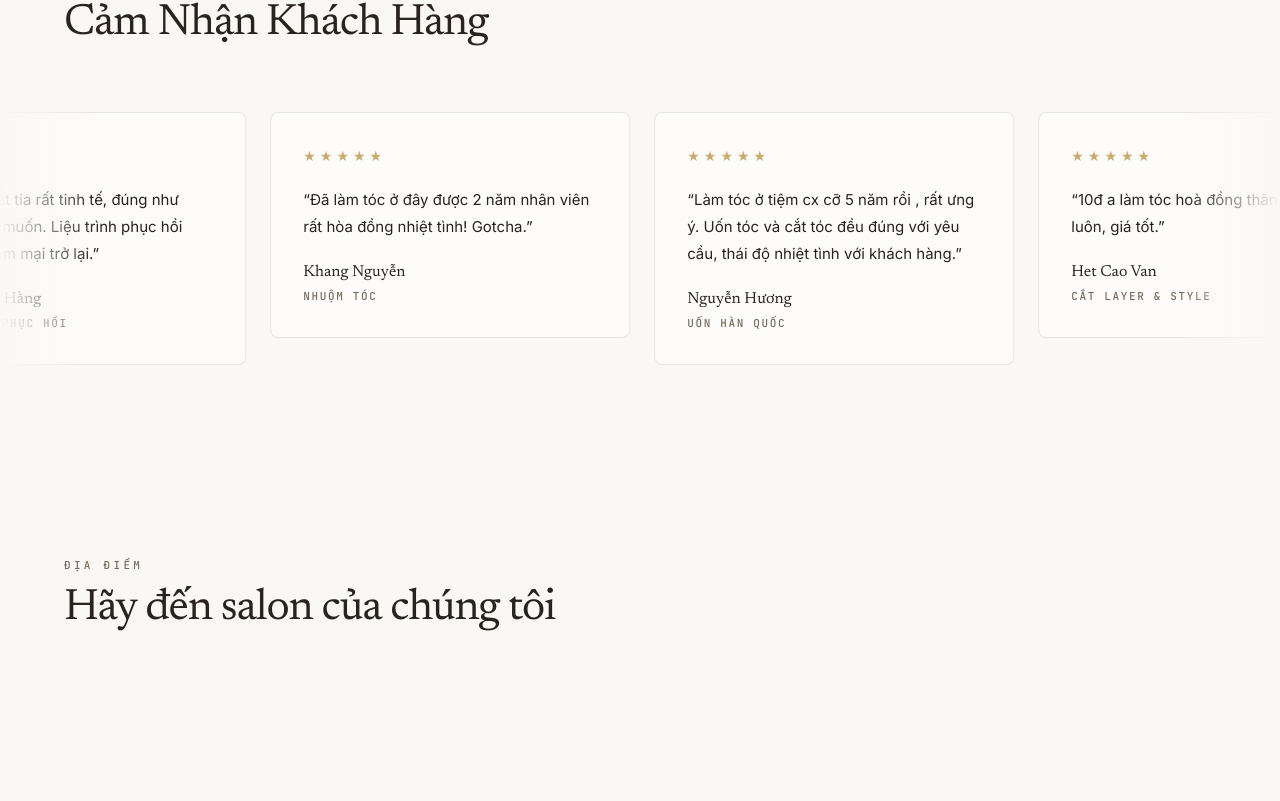
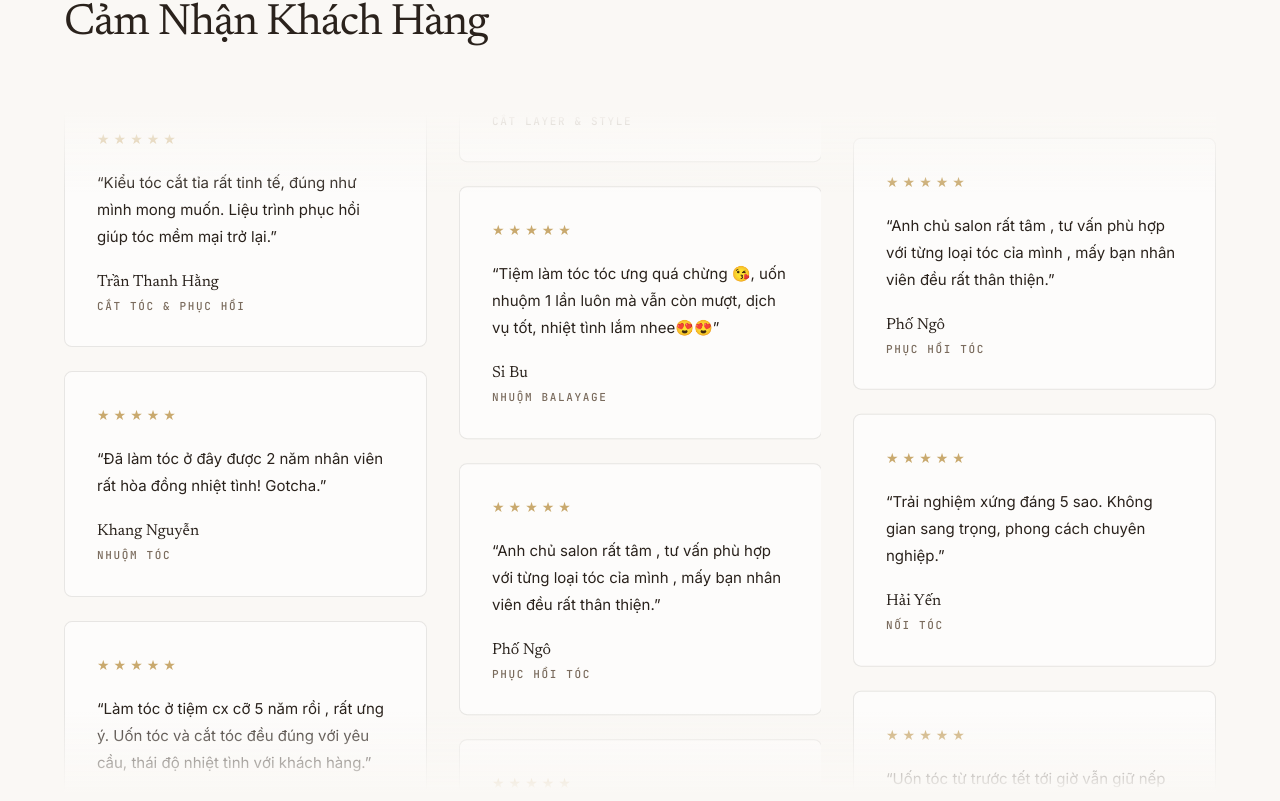
Before and after one commit to aikolee2809/demo2_12, a React (Vite) app: page / in a window 1280 px wide. Shown: the part 9359-10160 px from the top of the page. Built offline with nearby package versions, Linux system fonts and the light colour scheme.

Commit message:
Update Reviews section to vertical marquee

```diff
--- a/src/components/BookingCTA.tsx
+++ b/src/components/BookingCTA.tsx
@@ -85,7 +85,7 @@ export default function BookingCTA() {
                 href="https://zalo.me/0942777009"
                 target="_blank"
                 rel="noopener noreferrer"
-                className="inline-block bg-[#2a221c] px-8 py-3.5 text-[11px] uppercase tracking-[0.15em] text-white transition-colors duration-300 hover:bg-[#3d2f24] active:scale-95"
+                className="inline-block whitespace-nowrap bg-[#2a221c] px-8 py-4 text-[11px] font-medium uppercase tracking-[0.12em] text-white transition-colors duration-300 hover:bg-[#3d2f24] active:scale-95 md:px-10 md:py-5 md:text-[12px] md:tracking-[0.15em]"
                 style={{ fontFamily: "'JetBrains Mono', monospace" }}
               >
                 ĐẶT LỊCH HỆN
--- a/src/components/Reviews.tsx
+++ b/src/components/Reviews.tsx
@@ -41,9 +41,15 @@ const REVIEWS = [
   },
 ];
 
-function ReviewCard({ review }: { review: (typeof REVIEWS)[number] }) {
+type Review = (typeof REVIEWS)[number];
+
+const COL_1 = [REVIEWS[0], REVIEWS[1], REVIEWS[2], REVIEWS[3], REVIEWS[4]];
+const COL_2 = [REVIEWS[3], REVIEWS[4], REVIEWS[5], REVIEWS[6], REVIEWS[7]];
+const COL_3 = [REVIEWS[5], REVIEWS[6], REVIEWS[7], REVIEWS[0], REVIEWS[1]];
+
+function ReviewCard({ review }: { review: Review }) {
   return (
-    <figure className="mx-3 flex h-full w-[320px] shrink-0 flex-col gap-5 rounded-xl border border-[#2a221c]/10 bg-white/60 p-8 md:w-[360px]">
+    <figure className="mb-6 flex w-full flex-col gap-5 rounded-xl border border-[#2a221c]/10 bg-white/60 p-8">
       <div className="flex gap-1">
         {Array.from({ length: 5 }).map((_, i) => (
           <span key={i} className="text-[14px] text-[#c9a96e]">
@@ -75,16 +81,43 @@ function ReviewCard({ review }: { review: (typeof REVIEWS)[number] }) {
   );
 }
 
+function ReviewColumn({
+  reviews,
+  duration,
+  delay,
+  className = '',
+}: {
+  reviews: Review[];
+  duration: number;
+  delay: number;
+  className?: string;
+}) {
+  const loop = [...reviews, ...reviews];
+  return (
+    <div className={`h-full overflow-hidden ${className}`}>
+      <div
+        className="flex flex-col will-change-transform"
+        style={{
+          animation: `marqueeScrollUp ${duration}s linear infinite`,
+          animationDelay: `-${delay}s`,
+        }}
+      >
+        {loop.map((review, i) => (
+          <ReviewCard key={`${review.name}-${i}`} review={review} />
+        ))}
+      </div>
+    </div>
+  );
+}
+
 export default function Reviews() {
-  const loop = [...REVIEWS, ...REVIEWS];
-
   return (
     <section
       aria-label="Client reviews"
       className="overflow-hidden bg-[#FAF8F5] py-16 md:py-24"
     >
-      <div className="container mx-auto mb-12 px-6 sm:px-10 lg:px-16 md:mb-16">
-        <div className="flex flex-col gap-3">
+      <div className="container mx-auto px-6 sm:px-10 lg:px-16">
+        <div className="mb-12 flex flex-col gap-3 md:mb-16">
           <span
             className="text-[11px] uppercase tracking-[0.3em] text-[#7a6b5d]"
             style={{ fontFamily: "'JetBrains Mono', monospace" }}
@@ -98,17 +131,17 @@ export default function Reviews() {
             Cảm Nhận Khách Hàng
           </h2>
         </div>
-      </div>
 
-      <div className="group/marquee relative">
-        <div className="marquee-track flex w-max will-change-transform group-hover/marquee:[animation-play-state:paused]">
-          {loop.map((review, i) => (
-            <ReviewCard key={`${review.name}-${i}`} review={review} />
-          ))}
+        <div className="relative">
+          <div className="grid h-[70vh] grid-cols-1 gap-6 sm:grid-cols-2 md:h-[85vh] md:grid-cols-3 md:gap-8">
+            <ReviewColumn reviews={COL_1} duration={30} delay={0} />
+            <ReviewColumn reviews={COL_2} duration={36} delay={12} className="hidden sm:block" />
+            <ReviewColumn reviews={COL_3} duration={33} delay={6} className="hidden md:block" />
+          </div>
+
+          <div className="pointer-events-none absolute inset-x-0 top-0 h-20 bg-gradient-to-b from-[#FAF8F5] to-transparent" />
+          <div className="pointer-events-none absolute inset-x-0 bottom-0 h-20 bg-gradient-to-t from-[#FAF8F5] to-transparent" />
         </div>
-
-        <div className="pointer-events-none absolute inset-y-0 left-0 w-24 bg-gradient-to-r from-[#FAF8F5] to-transparent" />
-        <div className="pointer-events-none absolute inset-y-0 right-0 w-24 bg-gradient-to-l from-[#FAF8F5] to-transparent" />
       </div>
     </section>
   );
--- a/src/index.css
+++ b/src/index.css
@@ -163,3 +163,8 @@ body {
 .floating-contact-btn:hover {
   animation-play-state: paused;
 }
+
+@keyframes marqueeScrollUp {
+  from { transform: translateY(0); }
+  to { transform: translateY(-50%); }
+}
```
